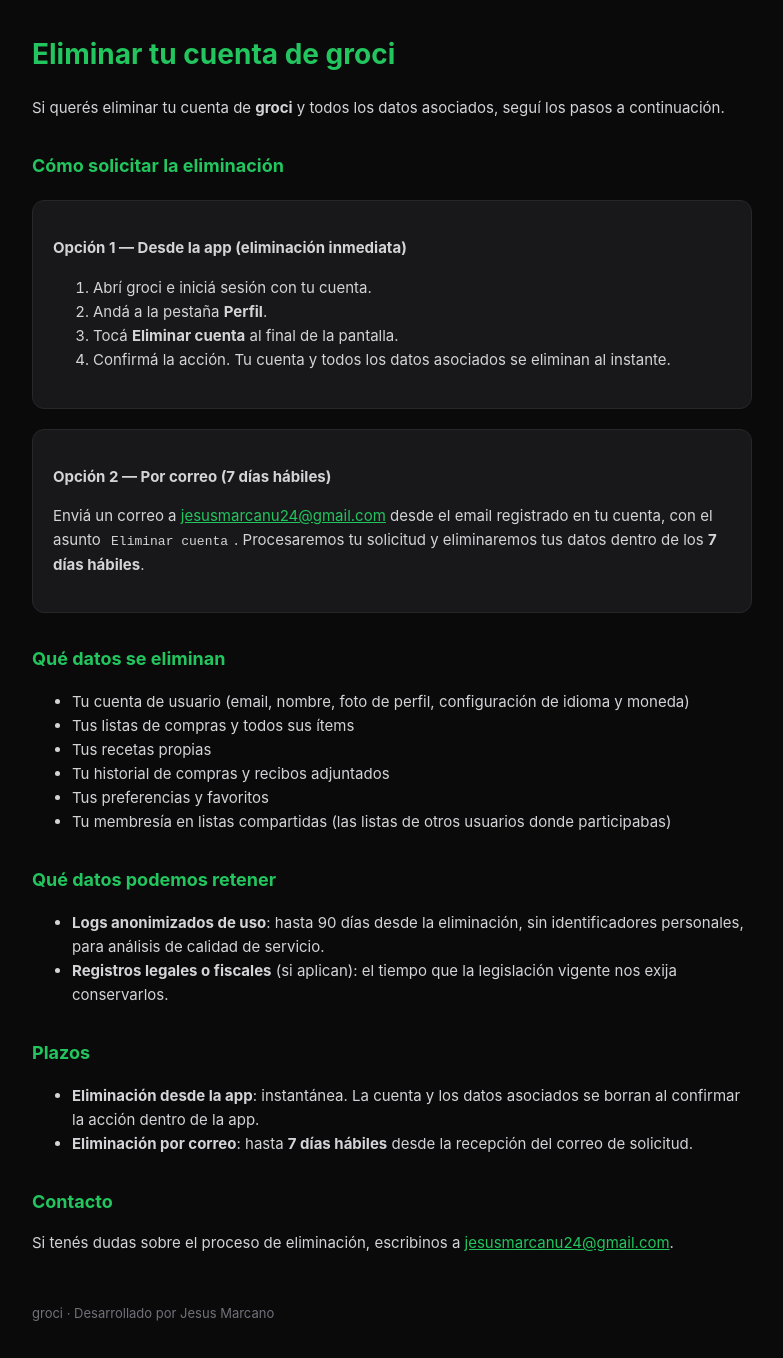
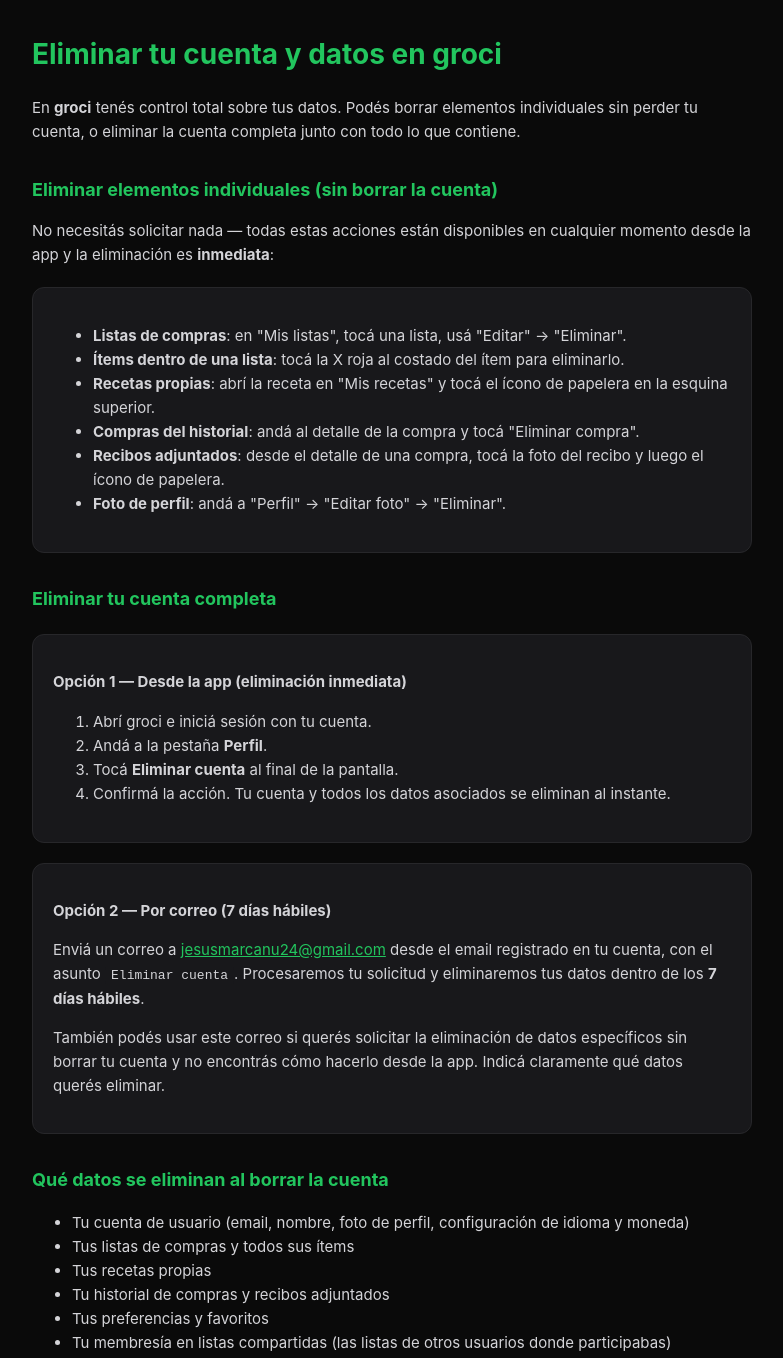
Before and after one commit to JesusMarcano24/groci-web, a plain HTML site: page account-deletion/index.html in a window 1280 px wide. Shown: the top 1358 px of the page, without its empty margins (248-1031 px from the left). Drawn offline with Linux system fonts and the light colour scheme.

Commit message:
Clarify account and data deletion instructions
Updated the title and headings to clarify account and data deletion process. Enhanced explanations for deleting individual items and the complete account.

```diff
--- a/account-deletion/index.html
+++ b/account-deletion/index.html
@@ -3,7 +3,7 @@
 <head>
   <meta charset="UTF-8" />
   <meta name="viewport" content="width=device-width, initial-scale=1.0" />
-  <title>Eliminar cuenta — groci</title>
+  <title>Eliminar cuenta y datos — groci</title>
   <style>
     body {
       font-family: -apple-system, BlinkMacSystemFont, "Segoe UI", Roboto, sans-serif;
@@ -20,14 +20,50 @@
   </style>
 </head>
 <body>
-  <h1>Eliminar tu cuenta de groci</h1>
+  <h1>Eliminar tu cuenta y datos en groci</h1>
 
   <p>
-    Si querés eliminar tu cuenta de <strong>groci</strong> y todos los datos asociados,
-    seguí los pasos a continuación.
+    En <strong>groci</strong> tenés control total sobre tus datos. Podés borrar
+    elementos individuales sin perder tu cuenta, o eliminar la cuenta completa
+    junto con todo lo que contiene.
   </p>
 
-  <h2>Cómo solicitar la eliminación</h2>
+  <h2>Eliminar elementos individuales (sin borrar la cuenta)</h2>
+
+  <p>
+    No necesitás solicitar nada — todas estas acciones están disponibles en cualquier
+    momento desde la app y la eliminación es <strong>inmediata</strong>:
+  </p>
+
+  <div class="box">
+    <ul>
+      <li>
+        <strong>Listas de compras</strong>: en "Mis listas", tocá una lista,
+        usá "Editar" → "Eliminar".
+      </li>
+      <li>
+        <strong>Ítems dentro de una lista</strong>: tocá la X roja al costado
+        del ítem para eliminarlo.
+      </li>
+      <li>
+        <strong>Recetas propias</strong>: abrí la receta en "Mis recetas" y tocá
+        el ícono de papelera en la esquina superior.
+      </li>
+      <li>
+        <strong>Compras del historial</strong>: andá al detalle de la compra y
+        tocá "Eliminar compra".
+      </li>
+      <li>
+        <strong>Recibos adjuntados</strong>: desde el detalle de una compra,
+        tocá la foto del recibo y luego el ícono de papelera.
+      </li>
+      <li>
+        <strong>Foto de perfil</strong>: andá a "Perfil" → "Editar foto" → "Eliminar".
+      </li>
+    </ul>
+  </div>
+
+  <h2>Eliminar tu cuenta completa</h2>
 
   <div class="box">
     <p><strong>Opción 1 — Desde la app (eliminación inmediata)</strong></p>
@@ -47,9 +83,14 @@
       desde el email registrado en tu cuenta, con el asunto <code>Eliminar cuenta</code>.
       Procesaremos tu solicitud y eliminaremos tus datos dentro de los <strong>7 días hábiles</strong>.
     </p>
+    <p>
+      También podés usar este correo si querés solicitar la eliminación de datos
+      específicos sin borrar tu cuenta y no encontrás cómo hacerlo desde la app.
+      Indicá claramente qué datos querés eliminar.
+    </p>
   </div>
 
-  <h2>Qué datos se eliminan</h2>
+  <h2>Qué datos se eliminan al borrar la cuenta</h2>
 
   <ul>
     <li>Tu cuenta de usuario (email, nombre, foto de perfil, configuración de idioma y moneda)</li>
@@ -77,8 +118,10 @@
 
   <ul>
     <li>
-      <strong>Eliminación desde la app</strong>: instantánea. La cuenta y los datos asociados
-      se borran al confirmar la acción dentro de la app.
+      <strong>Eliminación de elementos individuales desde la app</strong>: instantánea.
+    </li>
+    <li>
+      <strong>Eliminación de la cuenta desde la app</strong>: instantánea.
     </li>
     <li>
       <strong>Eliminación por correo</strong>: hasta <strong>7 días hábiles</strong> desde
```
